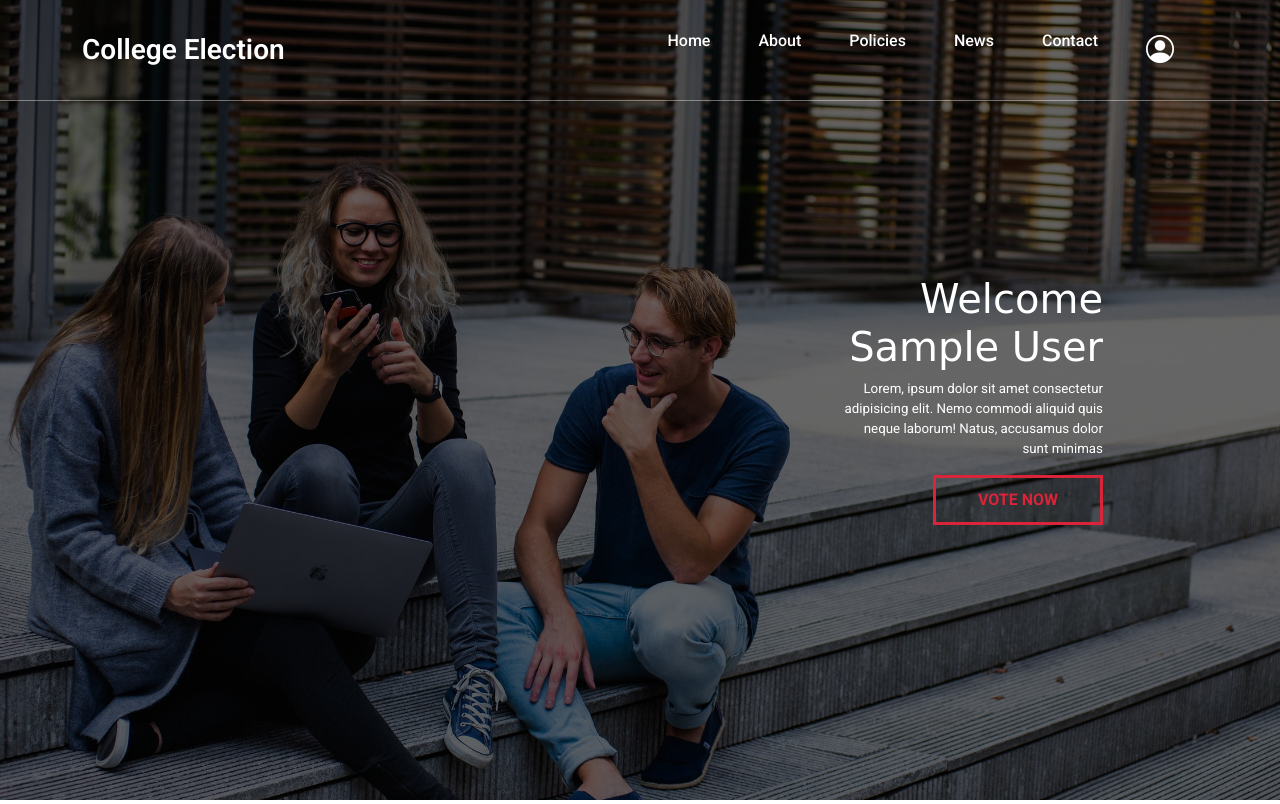
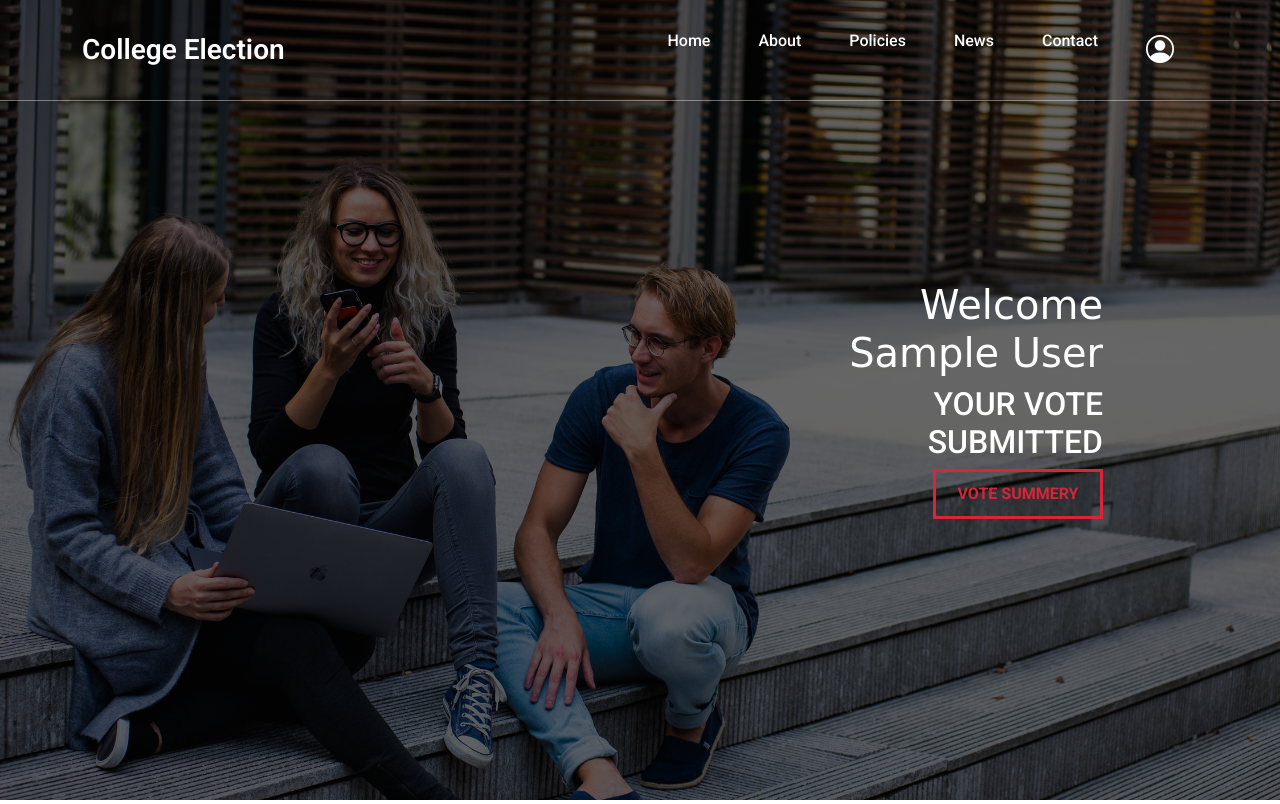
Before and after one commit to bansodji/College_Election_v2.0, a PHP site: page /home.php in a window 1280 px wide. Shown: the top 804 px of the page. Run offline with PHP 8.4, Linux system fonts and the light colour scheme; the visitor is signed in with stand-in values (Sample User, id 1); some libraries are stand-ins or nearby versions; some web fonts are replaced.

Commit message:
One vote per user ====> validation done
vote_result.php page initialized

```diff
--- a/home.php
+++ b/home.php
@@ -137,10 +137,23 @@
                     <div class="col-lg-8"></div>
                     <div class="col-lg-3 text-end" data-aos="fade-left">
                         <h1 class=" fff f-text-family-head">Welcome <?php echo $_SESSION['fullname'] ?></h1>
-                        <p class="text-sm fff">Lorem, ipsum dolor sit amet consectetur adipisicing elit. Nemo commodi
-                            aliquid quis neque
-                            laborum! Natus, accusamus dolor sunt minimas</p>
-                        <a href="vote.php"><button class="f-btn-1">VOTE NOW</button></a>
+                        <h2 class="fff">
+                            <?php
+                                    if($_SESSION['vote_status'] != 0){
+                                        echo "YOUR VOTE SUBMITTED";
+                                    }else{
+                                        echo "SUBMIT YOUR VOTE HERE";
+                                    }
+                            ?>
+                        </h2>
+                        <?php
+                            if($_SESSION['collegeid'] == "admin"){
+                                echo ' <button class="f-btn-1">VOTE SUMMERY</button> ';
+                            }else{
+                                echo ' <a href="vote.php"><button class="f-btn-1">VOTE NOW</button></a> ';
+                            }
+                        ?>
+
                     </div>
                 </div>
             </div>
--- a/login.php
+++ b/login.php
@@ -58,6 +58,8 @@ session_start();
                 $_SESSION['fullname'] = $db_fetch['fullname'];    //fetching Fullname
 
                 $_SESSION['collegeid'] = $collegeid;     //College ID
+
+                $_SESSION['vote_status'] = $db_fetch['vote'];   //User vote status fetched
 
                 $verify_pass = password_verify($password, $db_pass);   //Verifying passoword
 
--- /dev/null
+++ b/vote_result.php
@@ -0,0 +1,5 @@
+<?php
+
+
+
+?>
```
Also changed, not shown: vote.php (+13 -4 lines).
